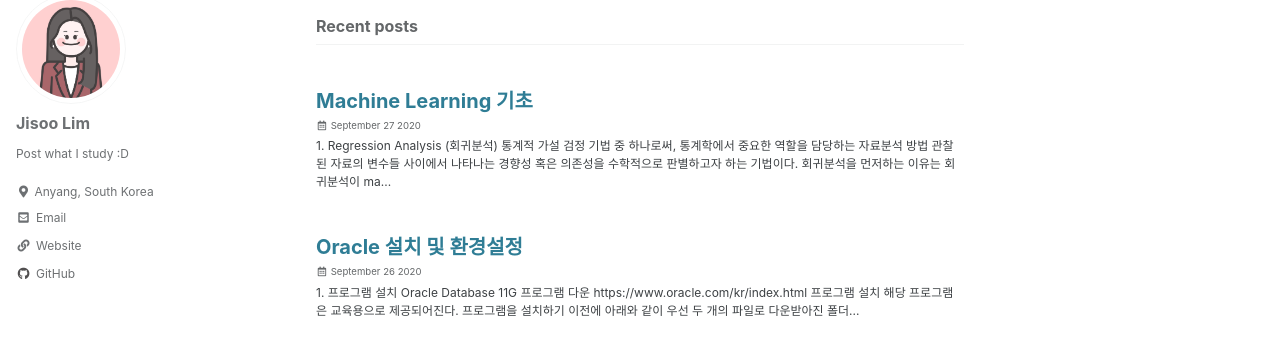
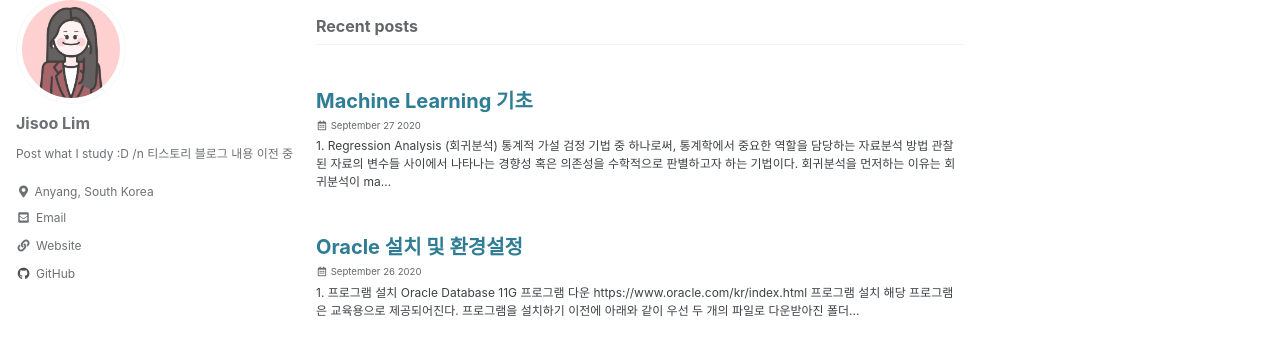
Before and after one commit to z2soo/z2soo.github.io, a Jekyll site: the page built from index.html, in a window 1280 px wide. Shown: the part 87-425 px from the top of the page. Built offline with Jekyll 4.4.1, drawn with Linux system fonts in a browser that asks for light colours; cached includes are drawn as plain includes; the list of posts is cut into pages by our own code.

Commit message:
git blog config edit

```diff
--- a/_config.yml
+++ b/_config.yml
@@ -95,7 +95,7 @@ analytics:
 author:
   name             : "Jisoo Lim"
   avatar           : "/assets/images/mypic.jpg" # path of avatar image, e.g. "/assets/images/bio-photo.jpg"
-  bio              : "Post what I study :D"
+  bio              : "Post what I study :D /n 티스토리 블로그 내용 이전 중"
   location         : "Anyang, South Korea"
   email            :
   links:
```
